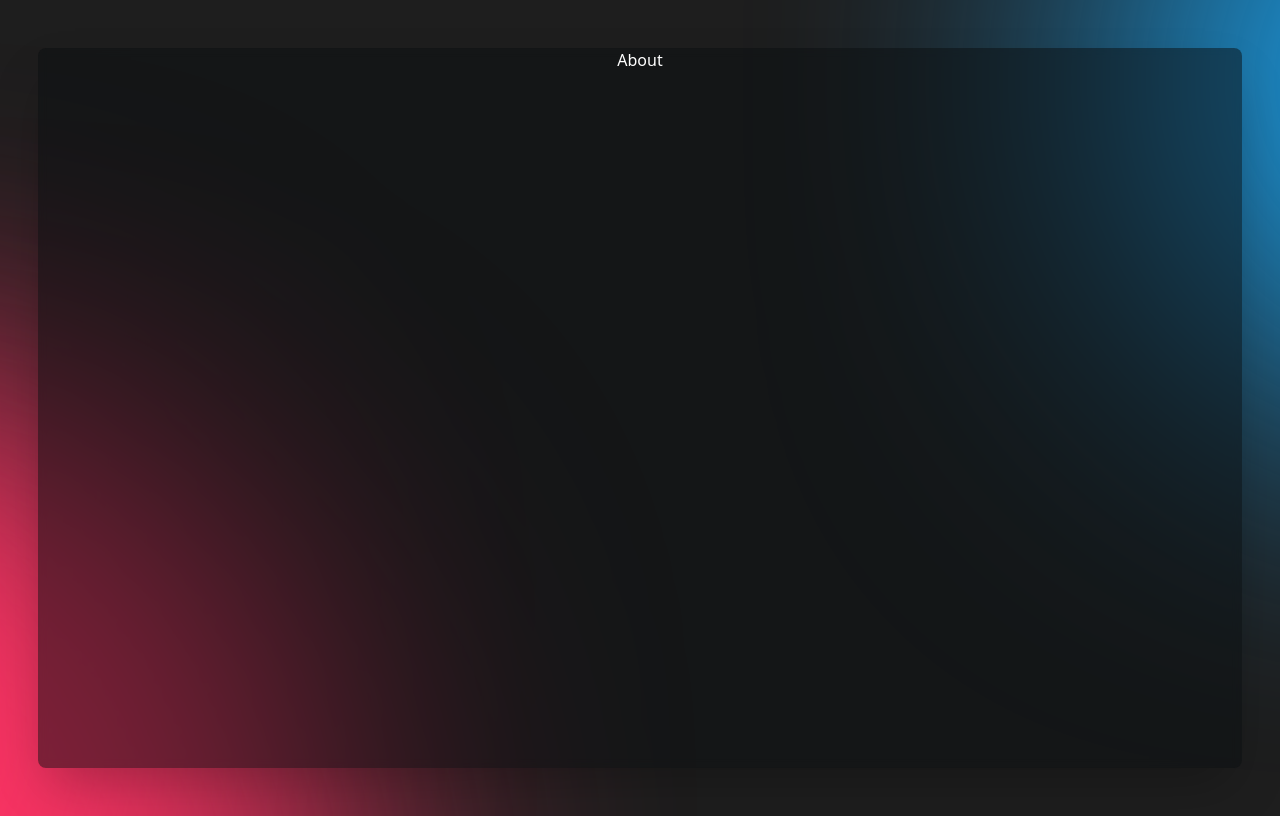
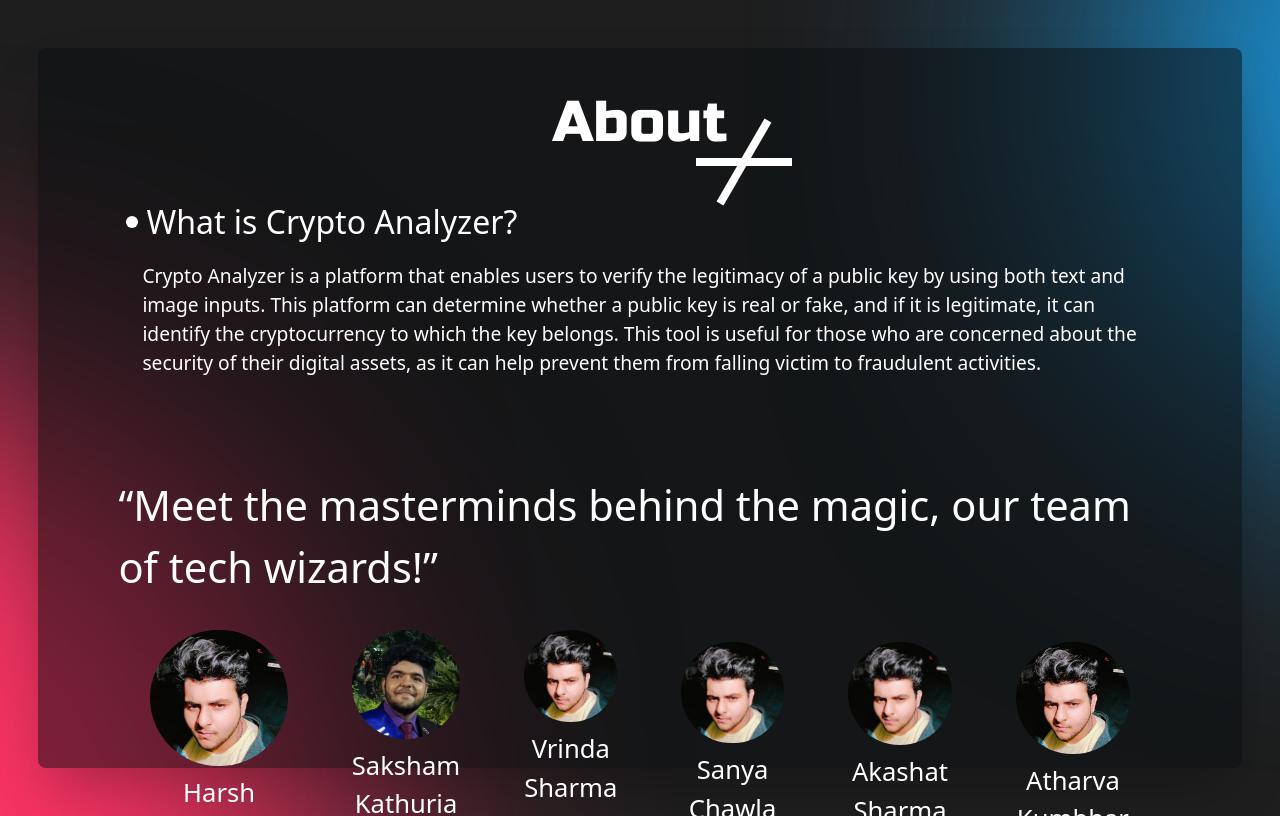
Before and after one commit to SakkyOP/crypto-analysis, a Next.js app: page /About in a window 1280 px wide. Built offline with nearby package versions, Linux system fonts and the light colour scheme.

Commit message:
fixed ui and js of Scan,About and LandingPage

```diff
--- a/components/LandingPage.tsx
+++ b/components/LandingPage.tsx
@@ -1,3 +1,4 @@
+import Link from "next/link";
 import React, { Fragment } from "react";
 import Scan from "./Scan";
 import Text from "./Text";
@@ -8,24 +9,28 @@ const LandingPage = (props: Props) => {
 		<Fragment>
 			<div className="overflow-x-hidden max-lg:absolute">
 				<div className="h-[50rem] w-[50rem] blur-[150px] bg-[#FF3465] rounded-full absolute bottom-[-30rem] left-[-30rem] max-lg:invisible z-10"></div>
-				<div className="h-[40rem] w-[40rem] blur-[150px] bg-[#FF3465] rounded-full absolute bottom-[-15rem] left-[-30rem]  max-lg:visible z-10"></div>
-				<div className="h-[40rem] w-[40rem] blur-[150px] bg-[#1BADFF] rounded-full absolute bottom-[-15rem] right-[-30rem]  max-lg:visible z-10"></div>
+				<div className="h-[40rem] w-[40rem] blur-[150px] bg-[#FF3465] rounded-full absolute bottom-[-15rem] left-[-30rem]  visible z-10"></div>
+				<div className="h-[40rem] w-[40rem] blur-[150px] bg-[#1BADFF] rounded-full absolute bottom-[-15rem] right-[-30rem] invisible max-lg:visible   z-10"></div>
+				<div className="h-[40rem] w-[40rem] blur-[150px] bg-[#1BADFF] rounded-full absolute top-[-15rem] right-[-30rem] visible max-lg:invisible"></div>
 				<div className="flex max-lg:flex-col h-screen w-full">
 					<div className="flex flex-col bg-[#0B0E10]  bg-opacity-50 backdrop-blur-sm justify-center items-center w-1/2 max-lg:w-screen max-lg:py-10 max-lg:h-screen z-20">
 						{/* LEFT SIDE BG of Text Section*/}
-						<div className="flex relative md:left-[-6rem] max-md:bottom-2 bottom-[3rem] lg:text-[3rem] lg:bottom-[2rem]">
+						<div className="flex relative md:left-[-4rem] max-md:bottom-2 bottom-[2.6rem] lg:text-[3rem] lg:bottom-[1.4rem]">
 							<p className="max-sm:text-[2.6rem] text-[3.4rem] font-RussoOne relative w-full ">Crypto Analyzer</p>
 							<div className="max-sm:w-[3rem] max-sm:right-[-2rem] w-[4rem] h-2 bg-white absolute rotate-[120deg] bottom-3 right-[-2.6rem]"></div>
 							<div className="max-sm:w-[3rem] max-sm:right-[-2rem] w-[4rem] h-2 bg-white absolute rotate-[0deg] bottom-1 right-[-2.7rem]"></div>
 						</div>
-						<div className="flex backdrop-blur-sm h-[50rem] w-[36rem] max-md:h-[34rem] max-md:w-[24rem] bg-opacity-50 shadow-2xl rounded-lg flex-col items-center">
+						<div className="flex backdrop-blur-sm h-[46rem] w-[36rem] max-md:h-[34rem] max-md:w-[24rem] bg-opacity-50 shadow-2xl rounded-lg flex-col items-center">
 							{/* IMPORT TEST HERE THEN STYLE THAT TEST COMPONENT IT */}
 							<Text />
 						</div>
 					</div>
-					<div className="flex flex-col bg-opacity-50 backdrop-blur-sm justify-center items-center w-1/2 max-lg:w-screen max-lg:py-10 max-lg:h-screen z-20">
+					<div className="flex text-right flex-col bg-opacity-50 backdrop-blur-sm justify-center items-center w-1/2 max-lg:w-screen max-lg:py-10 max-lg:h-screen z-20">
 						{/* RIGHT SIDE BG of IMG Section*/}
-						<div className=" flex items-center max-sm:mt-[12rem] mt-[6rem] bg-[#0B0E10] backdrop-blur-sm h-[50rem] w-[36rem] max-md:pb-[12rem] max-md:h-[45.4rem] max-md:w-[24rem] bg-opacity-50 shadow-2xl rounded-lg flex-col">
+						<Link href='/About' className="w-full">
+							<p className="text-xl font-Poppins pr-8 relative w-full pb-6">About</p>
+						</Link>
+						<div className="md:mt-8 bg-[#0B0E10] flex backdrop-blur-sm h-[46rem] w-[36rem] max-md:h-[46rem] max-md:w-[24rem] bg-opacity-50 shadow-2xl rounded-lg flex-col items-center">
 							{/* IMPORT TEST HERE THEN STYLE THAT Scan COMPONENT IT */}
 							<Scan />
 						</div>
--- a/components/Scan.tsx
+++ b/components/Scan.tsx
@@ -131,7 +131,7 @@ const Scan: React.FC = () => {
 				<Stack className="w-auto flex items-center">
 					{/* This is the response component return value is mentioned in Docs */}
 					<div className="flex flex-col items-center mb-3 h-[42rem] w-[36rem] max-sm:h-[34rem] max-sm:w-[24rem]">
-						<div className="mt-10 flex flex-col justify-center items-center">
+						<div className="mt-[-2rem] sm:mt-2 flex flex-col justify-center items-center">
 							<p className="max-md:text-[1.75rem] text-[2rem] mr-2 font-Rubik">Image Analyzer</p>
 							<div className="w-[14rem] md:ml-[-0.5rem] md:w-[16rem] h-2 bg-white ml-[-0.65rem] rounded-md mt-[-0.25rem] mb-3"></div>
 						<div className="flex flex-row justify-center items-center py-4 gap-8">
@@ -175,7 +175,7 @@ const Scan: React.FC = () => {
 						) : null}
 
 						<div className="mt-[-1rem] px-20 max-md:px-10">
-							<div className="text-[1.6rem] mb-2">Discription:</div>
+							<div className="text-[1.6rem] max-md:mr-[12rem] mr-[20rem] mb-2">Discription:</div>
 							<div className=" w-[28rem] max-md:w-[20rem] px-6 py-4 h-[16rem] border-2 rounded-md">
 								<div className="flex p-2 text-[1.4rem]">
 
--- a/pages/About.tsx
+++ b/pages/About.tsx
@@ -1,16 +1,67 @@
 import React, { Fragment } from 'react'
+import Image from 'next/image'
+import hd from '../public/hd.png'
+import sam from '../public/sam.jpg'
+import Link from 'next/link'
 
 type Props = {}
 
 const About = (props: Props) => {
     return (
         <Fragment>
-            <div className='text-white flex items-center justify-center overflow-hidden relative'>
-                <div className="h-[50rem] w-[50rem] blur-[150px] bg-[#FF3465] rounded-full absolute bottom-[-30rem] left-[-30rem] max-lg:invisible z-10"></div>
-                <div className="h-[40rem] w-[40rem] blur-[150px] bg-[#FF3465] rounded-full absolute bottom-[-15rem] left-[-30rem]  max-lg:visible z-10"></div>
-                <div className="h-[40rem] w-[40rem] blur-[150px] bg-[#1BADFF] rounded-full absolute top-[-15rem] right-[-30rem]  max-lg:visible z-10"></div>
-                <div className="flex justify-center max-lg:flex-col bg-[#0B0E10] bg-opacity-50 my-[3rem] shadow-2xl rounded-lg backdrop-blur-sm h-[90vh] w-[94vw] z-20">
-                    <p>About</p>
+            <div className='text-white flex items-center justify-center overflow-hidden relative '>
+                <div className="h-[50rem] w-[50rem] blur-[150px] bg-[#FF3465] rounded-full absolute bottom-[-30rem] left-[-30rem] max-lg:invisible z-8"></div>
+                <div className="h-[40rem] w-[40rem] blur-[150px] bg-[#FF3465] rounded-full absolute bottom-[-15rem] left-[-30rem]  max-lg:visible z-8"></div>
+                <div className="h-[40rem] w-[40rem] blur-[150px] bg-[#1BADFF] rounded-full absolute top-[-15rem] right-[-30rem]  max-lg:visible z-8"></div>
+                <div className="flex flex-col bg-[#0B0E10] items-center max-lg:flex-col max-sm:py-4 bg-[#0B0E8] bg-opacity-50 my-[3rem] shadow-2xl rounded-lg backdrop-blur-sm md:h-[90vh] w-[94vw] z-20">
+                    <div className='flex px-20 mt-[2rem] relative h-fit w-fit'>
+                        <p className="max-sm:text-[2.6rem] text-[3.6rem] font-RussoOne ">About</p>
+                        <div className=" max-sm:right-[2rem] w-[6rem] h-2 bg-white absolute rotate-[120deg] right-[1rem] bottom-0"></div>
+                        <div className=" max-sm:right-[2rem] w-[6rem] h-2 bg-white absolute rotate-[0deg] right-[1rem] bottom-0 "></div>
+                    </div>
+                    <div className='px-20 py-8'>
+                        <div className='flex items-center'>
+                            <div className='w-3 h-3 bg-white rounded-full mx-2'></div>
+                            <p className='text-[2rem]'>What is Crypto Analyzer?</p>
+                        </div>
+                        <p className='text-[1.2rem] my-4 px-6'>Crypto Analyzer is a platform that enables users to verify the legitimacy of a public key by using both text and image inputs. This platform can determine whether a public key is real or fake, and if it is legitimate, it can identify the cryptocurrency to which the key belongs. This tool is useful for those who are concerned about the security of their digital assets, as it can help prevent them from falling victim to fraudulent activities.</p>
+                        <div className='flex justify-center items-center mt-[6rem]'>
+                            <p className='text-[2.6rem]'>“Meet the masterminds behind the magic, our team of tech wizards!”</p>
+                        </div>
+                        <div className='flex justify-center items-center '>
+                            <div className='flex max-md:flex-col'>
+                                <div className='flex items-center flex-col p-8'>
+                                    <Image className='rounded-full w-[12rem]' src={hd} alt='' />
+                                    <p className='text-[1.6rem] max-md:text[1.2rem] mt-2 text-center flex-nowrap '>Harsh Deepanshu</p>
+                                </div>
+                                <div className='flex items-center flex-col p-8'>
+                                    <Image className='rounded-full w-[12rem]' src={sam} alt='' />
+                                    <p className='text-[1.6rem] max-md:text[1.2rem] text-center mt-2 flex-nowrap'>Saksham Kathuria</p>
+                                </div>
+                                <div className='flex items-center flex-col p-8'>
+                                    <Image className='rounded-full w-[12rem]' src={hd} alt='' />
+                                    <p className='text-[1.6rem] max-md:text[1.2rem] mt-2 text-center flex-nowrap'>Vrinda Sharma</p>
+                                </div>
+                            </div>
+                            <div className='flex max-md:flex-col'>
+                                <div className='flex items-center flex-col p-8'>
+                                    <Image className='rounded-full w-[12rem]' src={hd} alt='' />
+                                    <p className='text-[1.6rem] max-md:text[1.2rem] mt-2 text-center flex-nowrap'>Sanya Chawla</p>
+                                </div>
+                                <div className='flex items-center flex-col p-8'>
+                                    <Image className='rounded-full w-[12rem]' src={hd} alt='' />
+                                    <p className='text-[1.6rem] max-md:text[1.2rem] mt-2 text-center flex-nowrap'>Akashat Sharma</p>
+                                </div>
+                                <div className='flex items-center flex-col p-8'>
+                                    <Image className='rounded-full w-[12rem]' src={hd} alt='' />
+                                    <p className='text-[1.6rem] max-md:text[1.2rem] mt-2 text-center flex-nowrap '>Atharva Kumbhar</p>
+                                </div>
+                            </div>
+                        </div>
+                    </div>
+                    <Link href="/">
+                    <p className='mb-[2rem] text-xl'>Home</p>
+                    </Link>
                 </div>
             </div>
         </Fragment>
```
Also changed, not shown: public/hd.png (added), public/sam.jpg (added).
